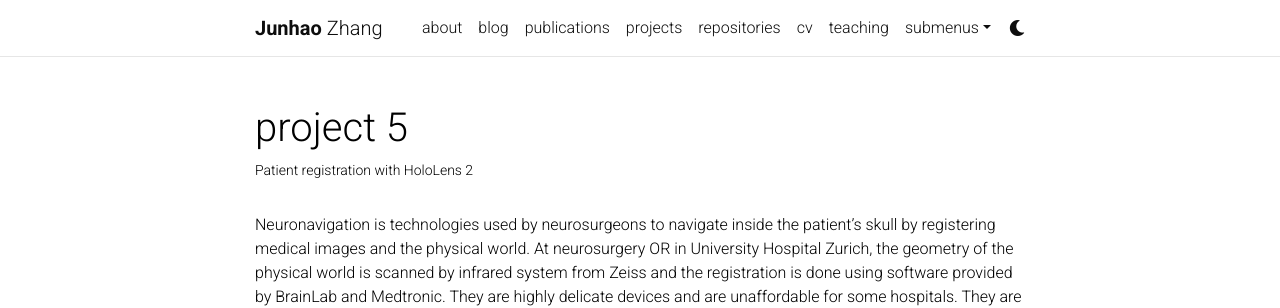
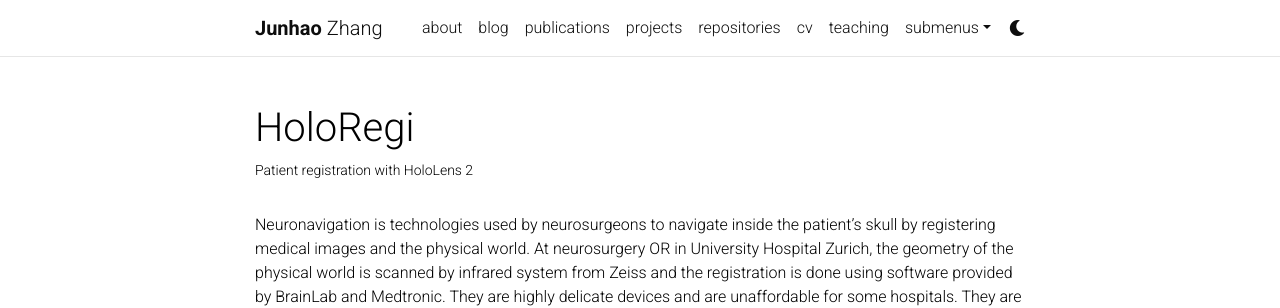
Before and after one commit to Junha0Zhang/junha0Zhang.github.io, a Jekyll site: the page built from _projects/5_project.md, in a window 1280 px wide and 900 px high. Shown: the top 308 px of the window. Built offline with Jekyll 4.4.1, drawn with Linux system fonts in a browser that asks for light colours; full-size pictures stand in for the smaller copies a plugin makes; comment, search, counter and statistics services are not loaded; a style sheet for code colours, icons or effects is not loaded.

Commit message:
Update 5_project.md

```diff
--- a/_projects/5_project.md
+++ b/_projects/5_project.md
@@ -1,6 +1,6 @@
 ---
 layout: page
-title: project 5
+title: HoloRegi
 description: Patient registration with HoloLens 2
 img: assets/img/background_neuronavigation.jpg
 importance: 3
```
